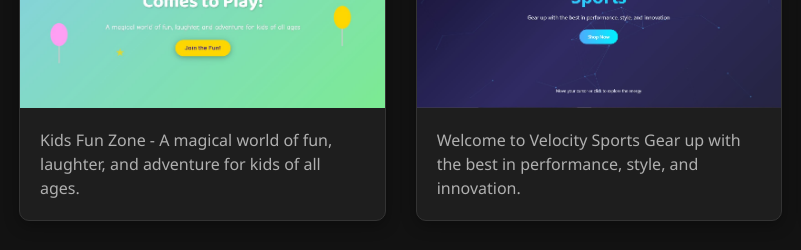
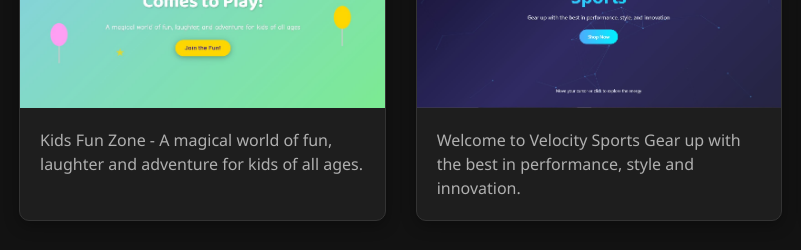
Before and after one commit to TheSmartWeb/WebThoughts, a plain HTML site: page index.html in a window 1280 px wide. Shown: the part 1420-1670 px from the top of the page, 41-842 px from the left. Drawn offline with Linux system fonts and the light colour scheme.

Commit message:
Update index.html

```diff
--- a/index.html
+++ b/index.html
@@ -687,7 +687,7 @@
                     <h3 class="template-title">Kids Store</h3>
                     <div class="template-image" style="background-image: url('im4.jpg');"></div>
                     <div class="template-info">
-                        <p>Kids Fun Zone - A magical world of fun, laughter, and adventure for kids of all ages.</p>
+                        <p>Kids Fun Zone - A magical world of fun, laughter and adventure for kids of all ages.</p>
                     </div>
                 </div>
                 <a href="https://thesmartweb.github.io/kidsstore/" class="view-button" target="_blank">View Web Page</a>
@@ -700,7 +700,7 @@
                     <h3 class="template-title">Sports store</h3>
                     <div class="template-image" style="background-image: url('im5.jpg');"></div>
                     <div class="template-info">
-                        <p>Welcome to Velocity Sports Gear up with the best in performance, style, and innovation.</p>
+                        <p>Welcome to Velocity Sports Gear up with the best in performance, style and innovation.</p>
                     </div>
                 </div>
                 <a href="https://thesmartweb.github.io/Sportsstore/" class="view-button" target="_blank">View Web Page</a>
```
